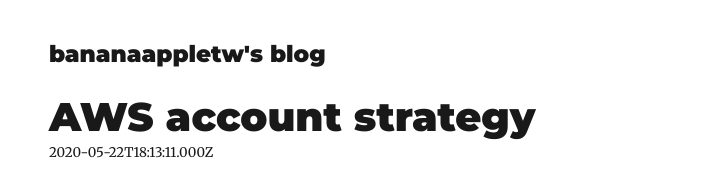
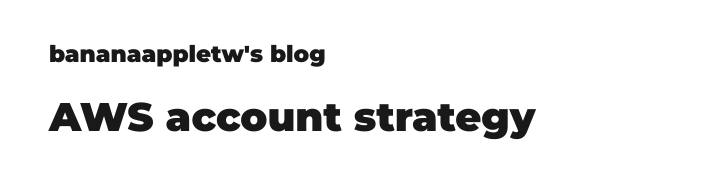
Before and after one commit to bananaappletw/old-blog, a Gatsby site: page /aws-account-strategy/ in a window 1280 px wide. Shown: the top 192 px of the page, without its empty margins (276-986 px from the left). Built offline with nearby package versions, Linux system fonts and the light colour scheme; Gatsby itself is replaced by a stand-in of ours; some packages are replaced by stand-ins of ours.

Commit message:
Update from Forestry.io bananaappletw@gmail.com updated content/blog/aws-account-strategy.md

```diff
--- a/content/blog/aws-account-strategy.md
+++ b/content/blog/aws-account-strategy.md
@@ -4,7 +4,7 @@
 - computer science
 tags:
 - aws
-date: 2020-05-22T18:13:11Z
+date:
 
 ---
 ## Reference
```
Also changed, not shown: .forestry/front_matter/templates/blog-post.yml.
